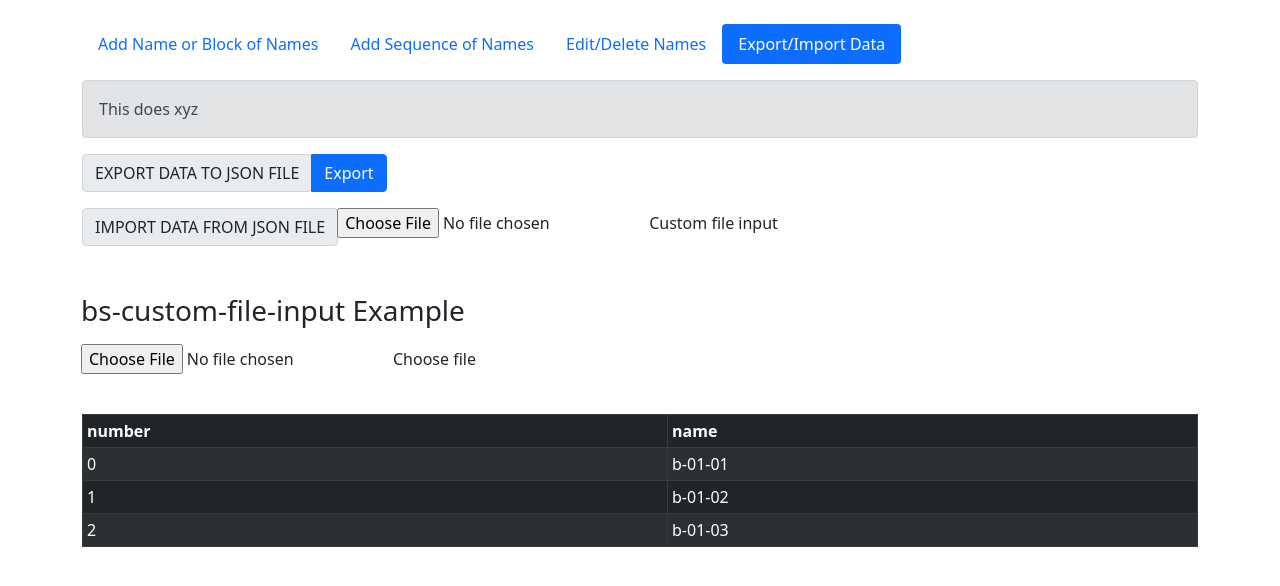
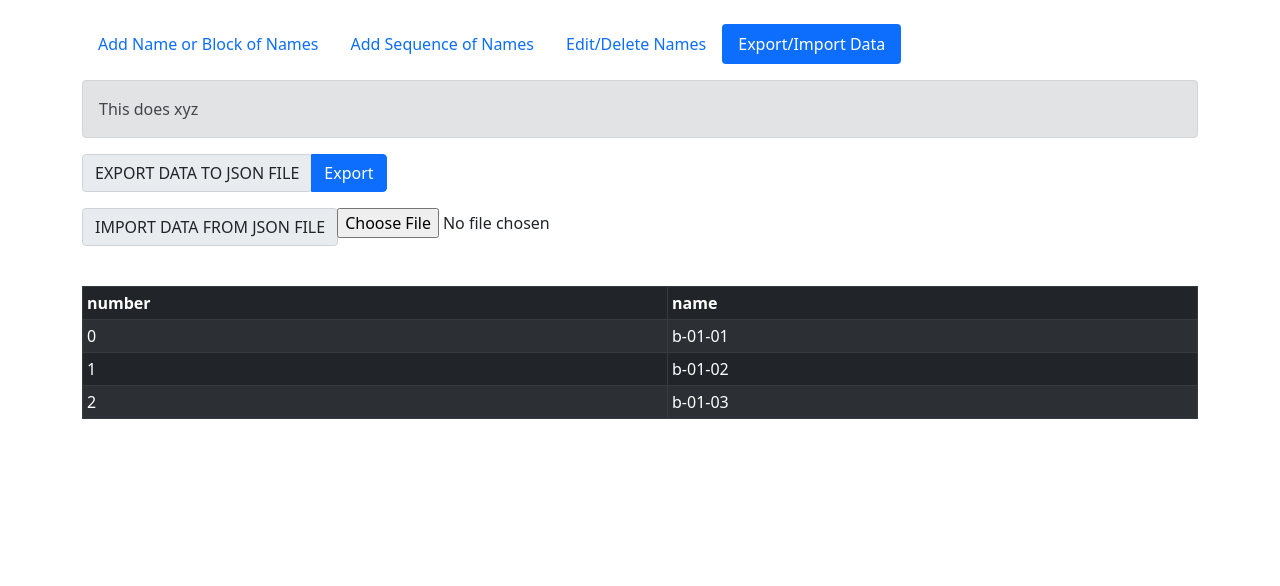
Before and after one commit to samumo/RAMLED-Config, a React (Create React App) app in the folder ramled-config/: page / in a window 1280 px wide. Both pictures are taken after a click on the tab "Export/Import Data". Shown: the top 586 px of the page. Built offline with nearby package versions, Linux system fonts and the light colour scheme.

Commit message:
dev to import func

```diff
--- a/ramled-config/src/App.js
+++ b/ramled-config/src/App.js
@@ -13,6 +13,7 @@ import { saveAs } from 'file-saver';
 import Form from 'react-bootstrap/Form';
 import 'bootstrap/dist/css/bootstrap.min.css';
 
+
 //  document.body.style = 'background: black;';
 
 
@@ -26,7 +27,8 @@ class Generator extends React.Component {
       previousJsonData: ["b-01-01", "b-01-02", "b-01-03"],
       blockInput: {name: "a-01-01", numToAdd: 1, startNum: 0},
       sequenceInput: {startNum: 0, building: 'a', floorStart: 1, floorEnd: 7, apartmentSequence: ['01','02','03','04']},
-      testImport: []
+      testImport: [],
+      importedJson: [],
     }
     // Bindings
     this.handleChangeName = this.handleChangeName.bind(this);
@@ -420,9 +422,21 @@ class Generator extends React.Component {
     saveAs(blob, "config.json");
   }
 
+
   handleImport(event){
-    const fileList = event.target.files;
-    this.setState({testImport: fileList})
+    if (event.target.files) {
+      console.log(event.target.files[0]);
+      const file = event.target.files[0];
+      console.log(JSON.parse(file));
+      this.setState({
+        importedJson: file
+      });
+      // console.log(this.state.importedJson)
+      // const importedJson = JSON.parse(file);
+      // console.log(file);
+    }
+    // const fileList = event.target.files;
+    // this.setState({testImport: fileList})
   }
 
   render() {
@@ -560,24 +574,40 @@ class Generator extends React.Component {
           <Tab eventKey="export-or-import-data" title="Export/Import Data">
             <Alert variant="secondary">This does xyz</Alert>
             <InputGroup className="mb-3">
-                <InputGroup.Prepend>
-                  <InputGroup.Text>EXPORT DATA TO JSON FILE</InputGroup.Text>
-                </InputGroup.Prepend>
+              <InputGroup.Prepend>
+                <InputGroup.Text>EXPORT DATA TO JSON FILE</InputGroup.Text>
+              </InputGroup.Prepend>
               <Button onClick={this.handleExport} variant="primary">Export</Button>{' '}
             </InputGroup>
 
+{/*
+
+WIP
+----------------------------------------------------------------------------------------------------------------------------------------------------------------------------------------------
+----------------------------------------------------------------------------------------------------------------------------------------------------------------------------------------------
+----------------------------------------------------------------------------------------------------------------------------------------------------------------------------------------------
+----------------------------------------------------------------------------------------------------------------------------------------------------------------------------------------------
+----------------------------------------------------------------------------------------------------------------------------------------------------------------------------------------------
+----------------------------------------------------------------------------------------------------------------------------------------------------------------------------------------------
+
+*/}
             <InputGroup className="mb-3">
                 <InputGroup.Prepend>
                   <InputGroup.Text>IMPORT DATA FROM JSON FILE</InputGroup.Text>
+                  {/* <Form.Label>Default file input example</Form.Label> */}
+
                 </InputGroup.Prepend>
-                <Form>
+                  {/* <Button onClick={this.handleExport} variant="primary">Import</Button>{' '} */}
+                  {/* react-bootrap boilerplate */}
+                  {/* <Form.Control type="file" />  */}
                   <Form.File
-                    id="custom-file"
-                    label="Custom file input"
                     custom
+                    onChange={this.handleImport}
                   />
-                </Form>
-                <div class="col-sm-12 mt-5">
+
+                </InputGroup>
+
+                {/* <div class="col-sm-12 mt-5">
                   <h3>bs-custom-file-input Example</h3>
                   <div class="input-group mt-3">
                     <div class="custom-file">
@@ -585,8 +615,8 @@ class Generator extends React.Component {
                       <label class="custom-file-label" for="inputGroupFile01">Choose file</label>
                     </div>
                   </div>
-                </div>
-                </InputGroup>
+                </div> */}
+
 
               {/* <Button type="file" onChange={this.handleImport} variant="primary">Import JSON</Button>{' '} */}
 
```
Also changed, not shown: 2 other files (tests, documents, lock files or other folders).
